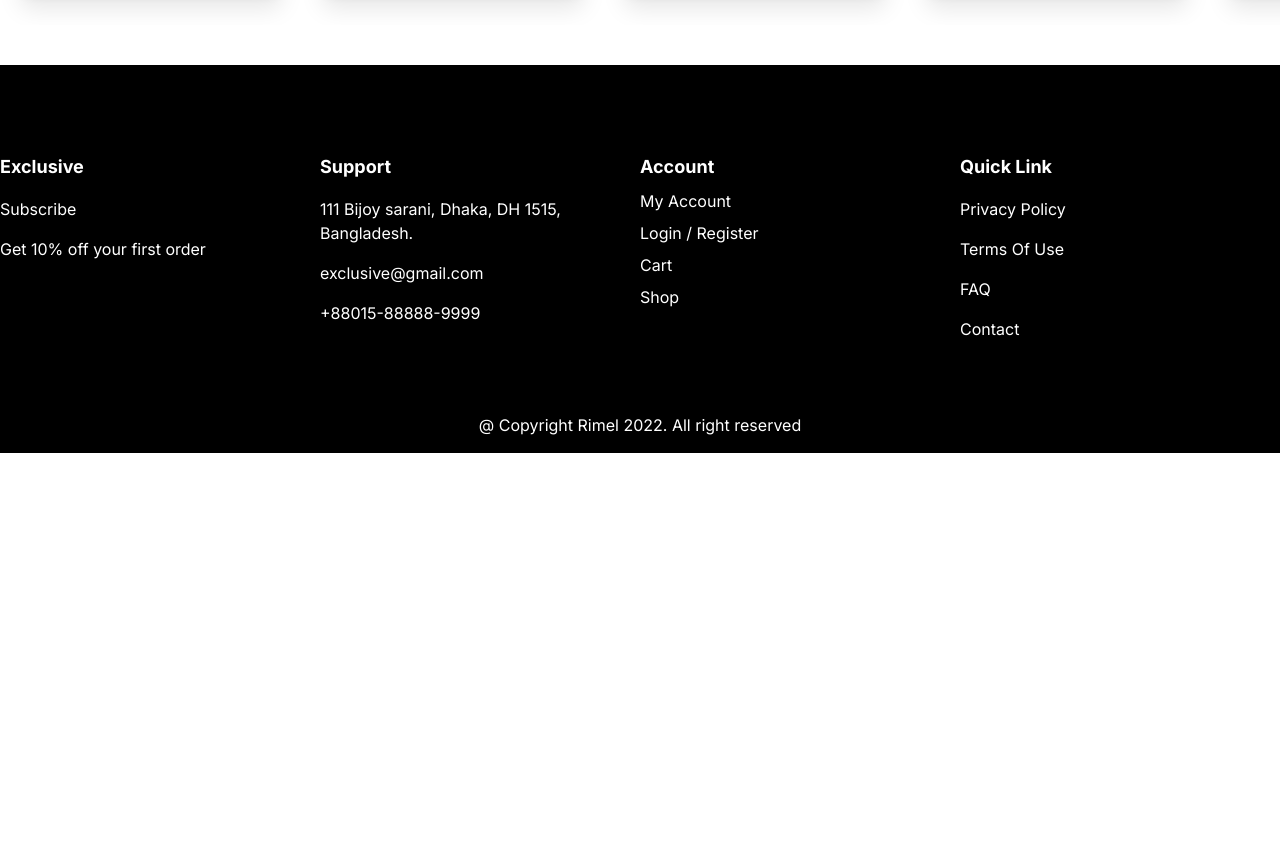
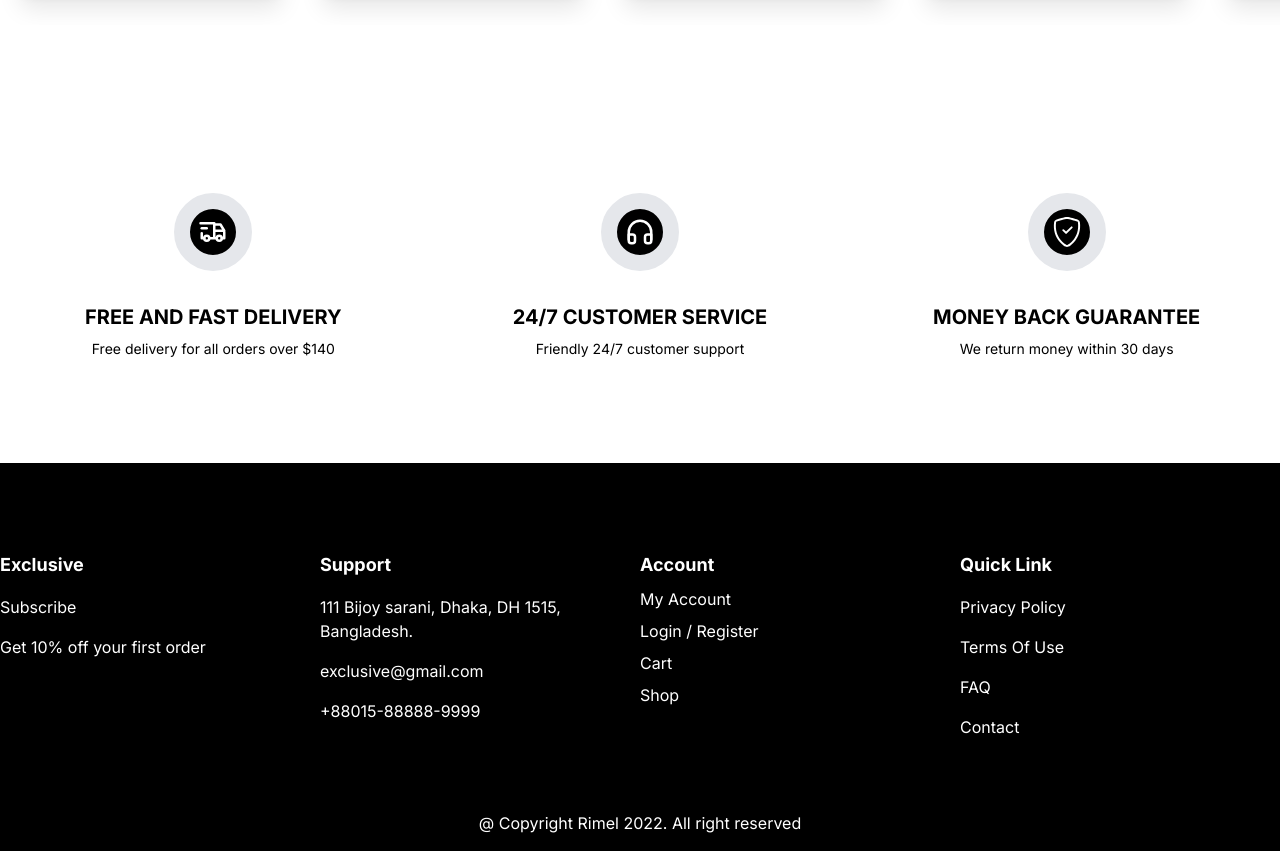
Before and after one commit to lingtine/teckwave-shop, a Next.js app: page / in a window 1280 px wide. Shown: the part 2700-3551 px from the top of the page. Before the commit the page ends 3153 px from the top, so only its background shows below. Built offline with nearby package versions, Linux system fonts and the light colour scheme.

Commit message:
update homepage

```diff
--- /dev/null
+++ b/src/app/components/home-page/about-us.jsx
@@ -0,0 +1,52 @@
+import { TbTruckDelivery } from "react-icons/tb";
+import { FiHeadphones } from "react-icons/fi";
+import { BsShieldCheck } from "react-icons/bs";
+function AboutUs() {
+  return (
+    <div className="container mx-auto my-16">
+      <div className="grid grid-cols-3 py-10">
+        <div className="flex flex-col justify-center items-center">
+          <div className="py-6">
+            <div className="text-3xl bg-color-black text-primary p-2 rounded-full border-[16px] ">
+              <TbTruckDelivery />
+            </div>
+          </div>
+          <div className="text-center">
+            <h4 className="text-xl font-bold uppercase my-2">
+              FREE AND FAST DELIVERY
+            </h4>
+            <p className="text-sm">Free delivery for all orders over $140</p>
+          </div>
+        </div>
+        <div className="flex flex-col justify-center items-center">
+          <div className="py-6">
+            <div className="text-3xl bg-color-black text-primary p-2 rounded-full border-[16px] ">
+              <FiHeadphones />
+            </div>
+          </div>
+          <div className="text-center">
+            <h4 className="text-xl font-bold uppercase my-2">
+              24/7 CUSTOMER SERVICE
+            </h4>
+            <p className="text-sm">Friendly 24/7 customer support</p>
+          </div>
+        </div>
+        <div className="flex flex-col justify-center items-center">
+          <div className="py-6">
+            <div className="text-3xl bg-color-black text-primary p-2 rounded-full border-[16px] ">
+              <BsShieldCheck />
+            </div>
+          </div>
+          <div className="text-center">
+            <h4 className="text-xl font-bold uppercase my-2">
+              MONEY BACK GUARANTEE
+            </h4>
+            <p className="text-sm">We return money within 30 days</p>
+          </div>
+        </div>
+      </div>
+    </div>
+  );
+}
+
+export default AboutUs;
--- a/src/app/page.jsx
+++ b/src/app/page.jsx
@@ -2,6 +2,7 @@ import Image from "next/image";
 import BoxProducts from "./components/home-page/box-products";
 import NavBar from "./components/home-page/navbar";
 import ProductCarousel from "./components/products/product-carousel";
+import AboutUs from "./components/home-page/about-us";
 function HomePage() {
   const data = {
     title: "APPLE AUTHORISED RESELLER",
@@ -721,6 +722,7 @@ function HomePage() {
       <BoxProducts heading={"Category"} type={"This Month"} data={data}>
         <ProductCarousel products={data.products} />
       </BoxProducts>
+      <AboutUs />
     </div>
   );
 }
```
